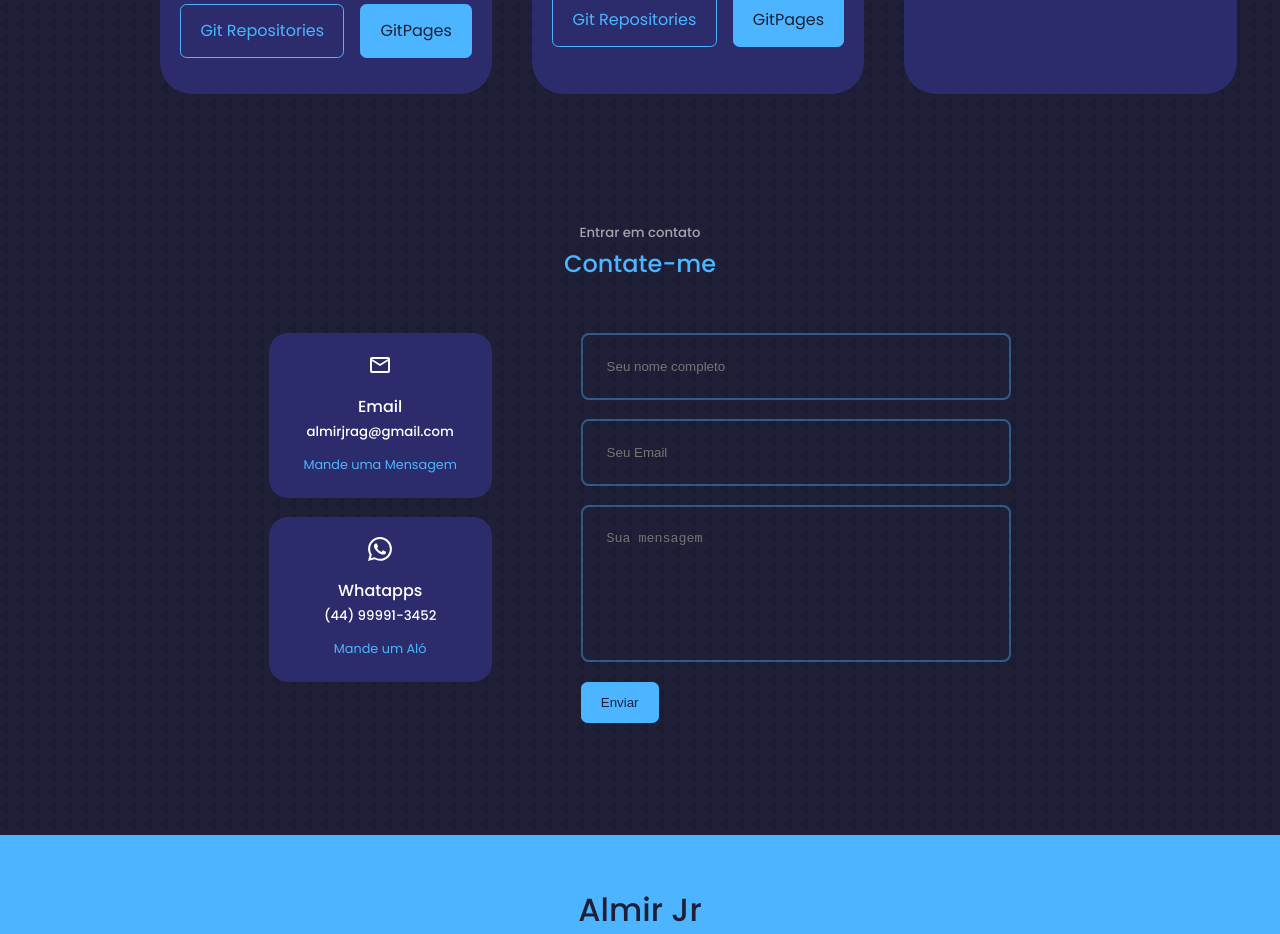
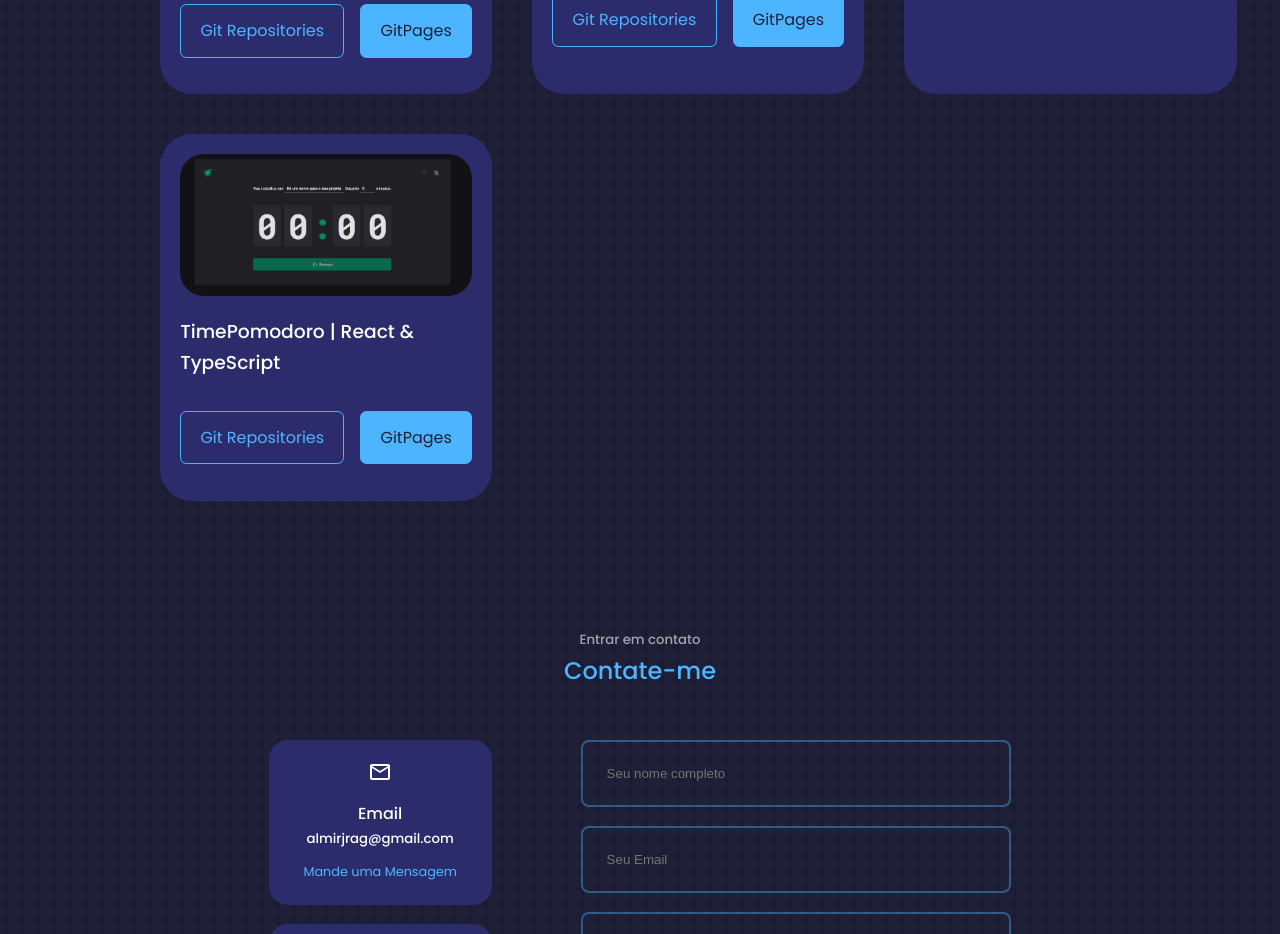
Before and after one commit to AlmirJrDev/React-Almir-Portfolio, a React (Create React App) app: page / in a window 1280 px wide. Shown: the part 3840-4774 px from the top of the page. Built offline with nearby package versions, Linux system fonts and the light colour scheme.

Commit message:
new portfolio

```diff
--- a/src/components/portfolio/Portfolio.jsx
+++ b/src/components/portfolio/Portfolio.jsx
@@ -6,6 +6,7 @@ import IMG3 from '../../assets/TodoList.png'
 import IMG4 from '../../assets/calculadora.png'
 import IMG5 from '../../assets/weatherapp.png'
 import IMG6 from '../../assets/countdown.png'
+import IMG7 from '../../assets/Timepomodoro.png'
 
 const Portfolio = () => {
   return (
@@ -74,6 +75,16 @@ const Portfolio = () => {
            <a href="https://almirjrdev.github.io/Countdown/" className='btn btn-primary' target={'_blank'}>GitPages</a>
           </div>
         </article>
+        <article className='portfolio__item'>
+          <div className="portfolio__item-image">
+            <img src={IMG7} alt="" />
+          </div>
+           <h3>TimePomodoro | React & TypeScript</h3>
+           <div className="portfolio__item-cta">
+           <a href="https://github.com/AlmirJrDev/TimePomodoro" className='btn' target={'_blank'}>Git Repositories</a>
+           <a href="https://time-pomodoro.vercel.app/" className='btn btn-primary' target={'_blank'}>GitPages</a>
+          </div>
+        </article>
       </div>
       </section>
   )
```
Also changed, not shown: src/assets/Timepomodoro.png (added).
